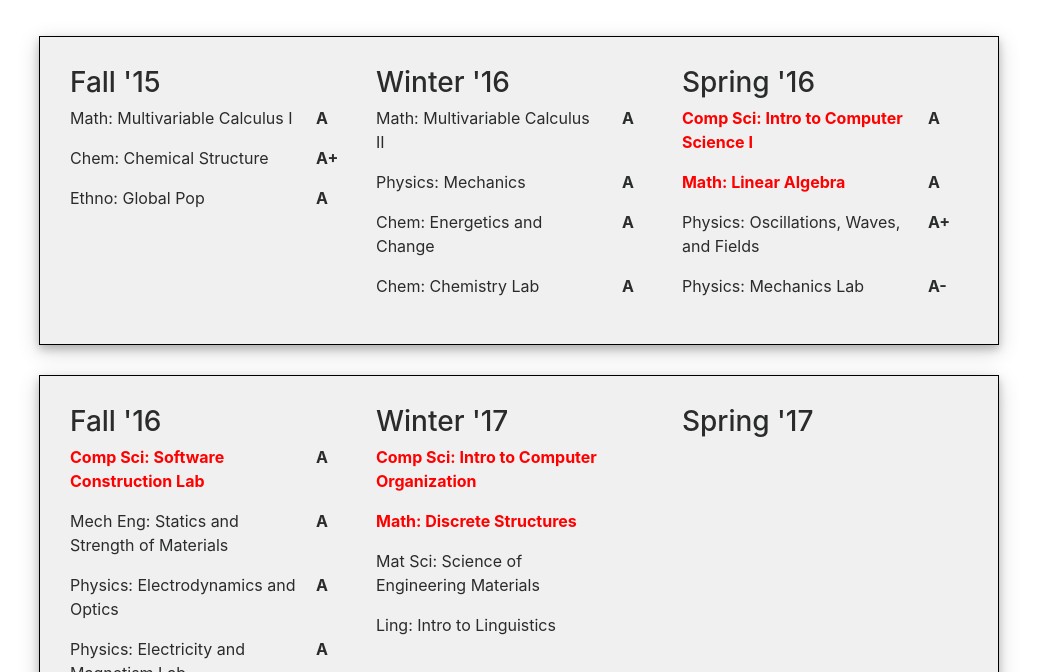
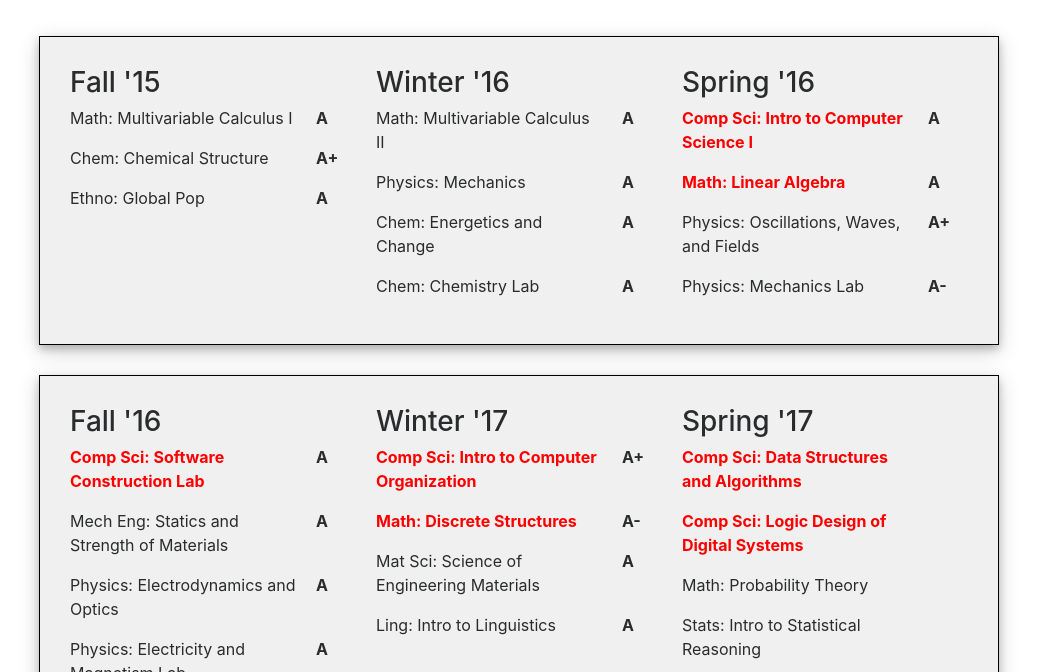
Before and after one commit to nnsookwon/nnsookwon.github.io, a plain HTML site: page courses_content.html in a window 1280 px wide. Shown: the part 128-800 px from the top of the page, without its empty margins (121-1158 px from the left). Drawn offline with Linux system fonts and the light colour scheme.

Commit message:
updated courses

```diff
--- a/courses_content.html
+++ b/courses_content.html
@@ -178,7 +178,7 @@
               <p><span class="cs-class">Comp Sci: Intro to Computer Organization</span></p>
             </div>
             <div class="course-grade">
-              <p></p>
+              <p>A+</p>
             </div>
           </div>
 
@@ -187,7 +187,7 @@
               <p><span class="cs-class">Math: Discrete Structures</span></p>
             </div>
             <div class="course-grade">
-              <p></p>
+              <p>A-</p>
             </div>
           </div>
 
@@ -196,7 +196,7 @@
               <p>Mat Sci: Science of Engineering Materials</p>
             </div>
             <div class="course-grade">
-              <p></p>
+              <p>A</p>
             </div>
           </div>
 
@@ -205,7 +205,7 @@
               <p>Ling: Intro to Linguistics</p>
             </div>
             <div class="course-grade">
-              <p></p>
+              <p>A</p>
             </div>
           </div>
 
@@ -216,7 +216,7 @@
 
           <div class="course-row">
             <div class="course-title">
-              <p></p>
+              <p><span class="cs-class">Comp Sci: Data Structures and Algorithms</span><p>
             </div>
             <div class="course-grade">
               <p></p>
@@ -225,7 +225,7 @@
 
           <div class="course-row">
             <div class="course-title">
-              <p></p>
+              <p><span class="cs-class">Comp Sci: Logic Design of Digital Systems</span></p>
             </div>
             <div class="course-grade">
               <p></p>
@@ -234,7 +234,7 @@
 
           <div class="course-row">
             <div class="course-title">
-              <p></p>
+              <p>Math: Probability Theory</p>
             </div>
             <div class="course-grade">
               <p></p>
@@ -243,7 +243,7 @@
 
           <div class="course-row">
             <div class="course-title">
-              <p></p>
+              <p>Stats: Intro to Statistical Reasoning</p>
             </div>
             <div class="course-grade">
               <p></p>
```
Also changed, not shown: interests_content.html (+1 -1 lines).
